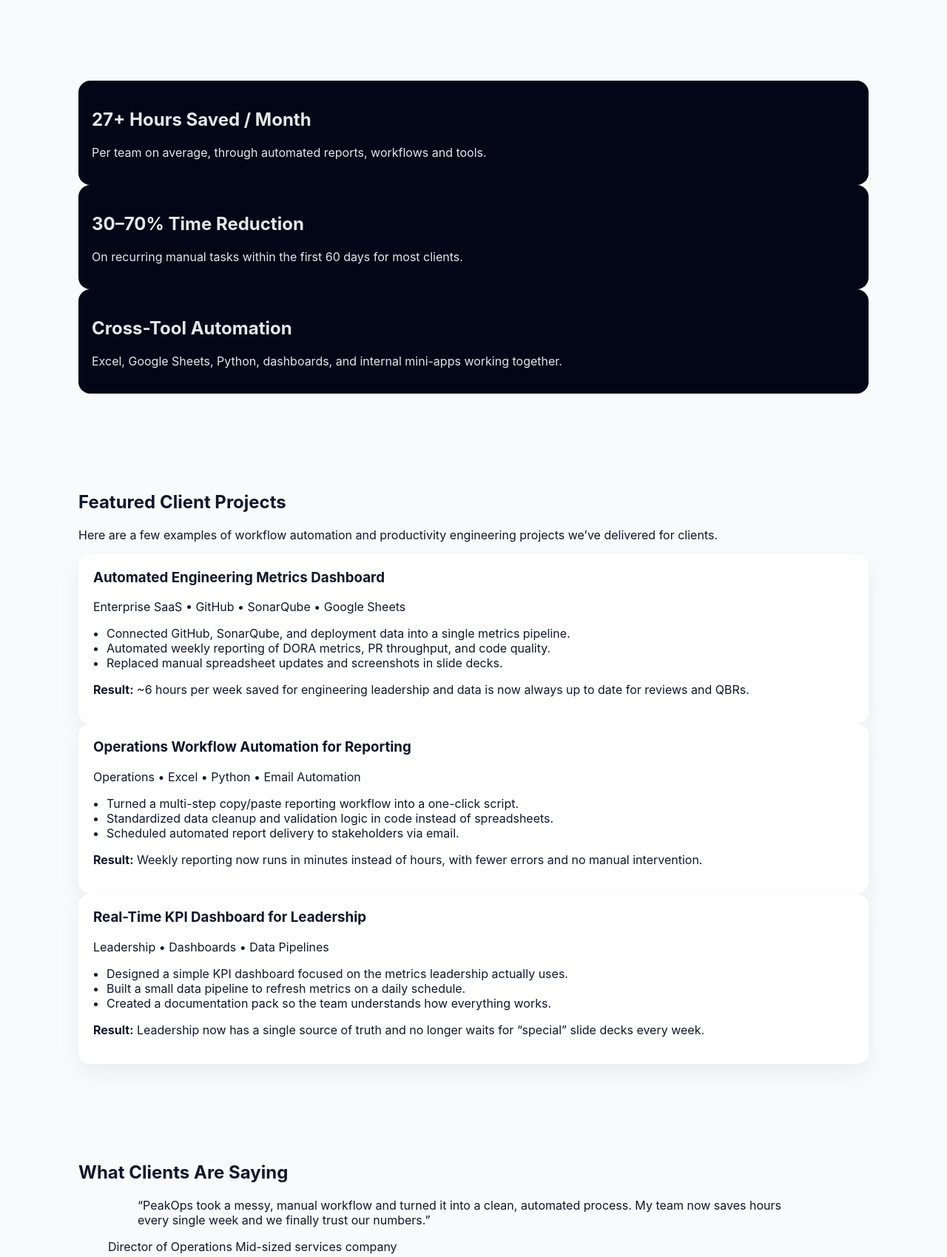
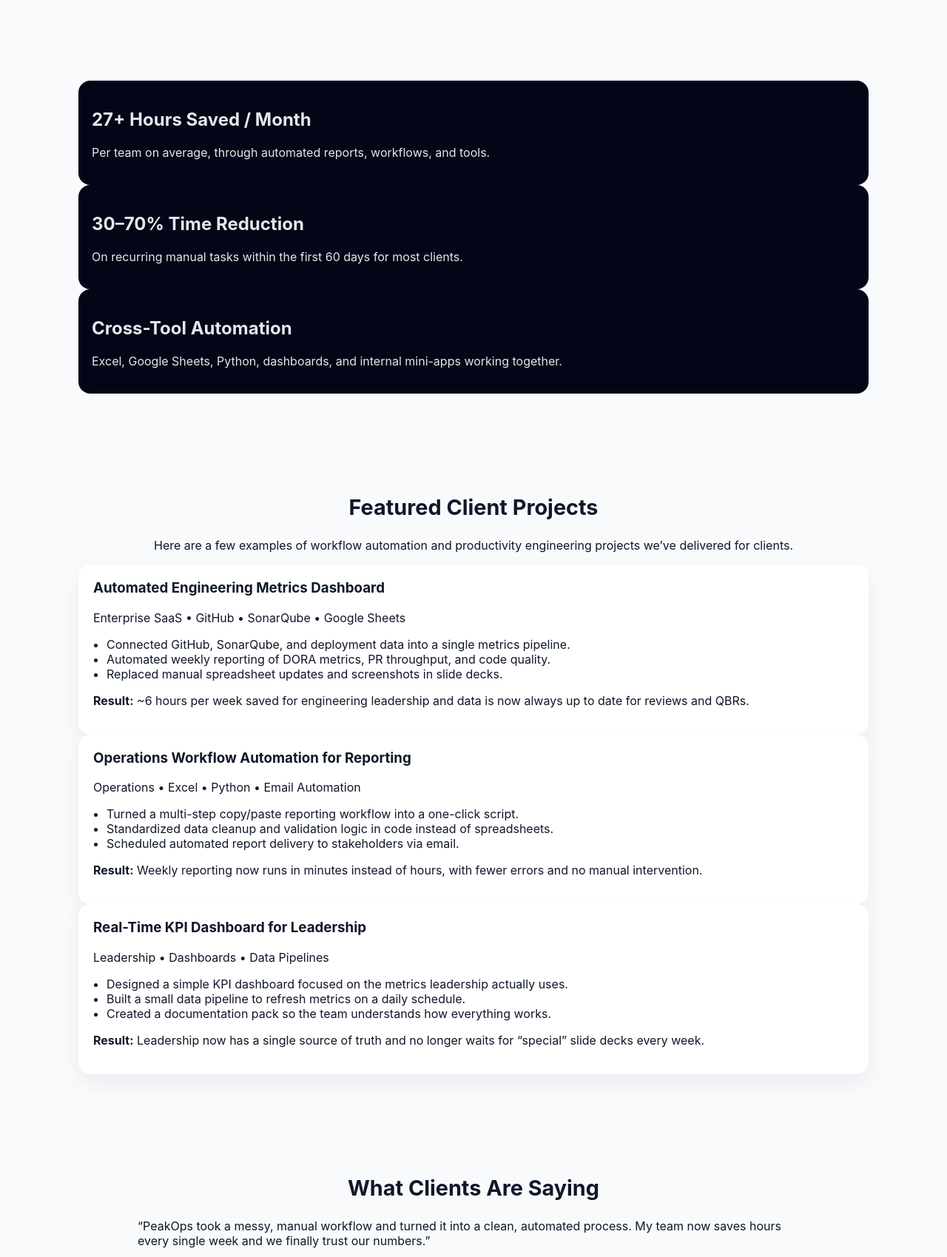
Before and after one commit to ericsjaffe/peakops_automation, a Flask app: page /results in a window 1280 px wide. Shown: the part 302-2001 px from the top of the page at 74% size. Run offline with Flask 3, Linux system fonts and the light colour scheme.

Commit message:
Add meta robots tag and update section titles

```diff
--- a/templates/results.html
+++ b/templates/results.html
@@ -11,6 +11,7 @@ See real-world workflow automation projects, time saved, and testimonials from P
 {% block extra_meta %}
   <!-- Canonical -->
   <link rel="canonical" href="https://peakops.club/results">
+  <meta name="robots" content="index, follow">
 
   <!-- Open Graph -->
   <meta property="og:type" content="website">
@@ -80,7 +81,9 @@ See real-world workflow automation projects, time saved, and testimonials from P
   </script>
 {% endblock %}
 
+
 {% block content %}
+
   <!-- Hero -->
   <section class="hero hero-internal">
     <div class="container hero-inner">
@@ -100,7 +103,7 @@ See real-world workflow automation projects, time saved, and testimonials from P
       <div class="stats-grid">
         <div class="stat-card">
           <h2>27+ Hours Saved / Month</h2>
-          <p>Per team on average, through automated reports, workflows and tools.</p>
+          <p>Per team on average, through automated reports, workflows, and tools.</p>
         </div>
         <div class="stat-card">
           <h2>30–70% Time Reduction</h2>
@@ -117,8 +120,8 @@ See real-world workflow automation projects, time saved, and testimonials from P
   <!-- Featured Case Studies -->
   <section class="section">
     <div class="container">
-      <h2>Featured Client Projects</h2>
-      <p class="section-intro">
+      <h2 class="section-title">Featured Client Projects</h2>
+      <p class="section-intro center">
         Here are a few examples of workflow automation and productivity engineering projects
         we’ve delivered for clients.
       </p>
@@ -175,7 +178,7 @@ See real-world workflow automation projects, time saved, and testimonials from P
   <!-- Testimonials -->
   <section class="section section-alt">
     <div class="container">
-      <h2>What Clients Are Saying</h2>
+      <h2 class="section-title">What Clients Are Saying</h2>
 
       <div class="testimonials-grid">
         <figure class="testimonial">
@@ -228,4 +231,5 @@ See real-world workflow automation projects, time saved, and testimonials from P
       </div>
     </div>
   </section>
+
 {% endblock %}
```
